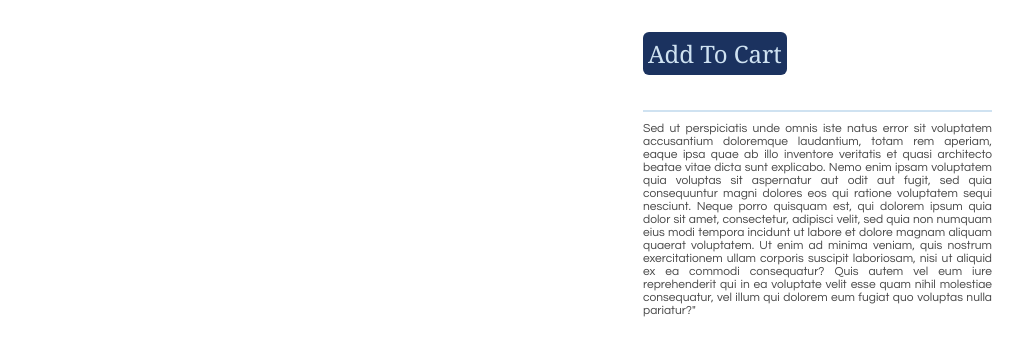
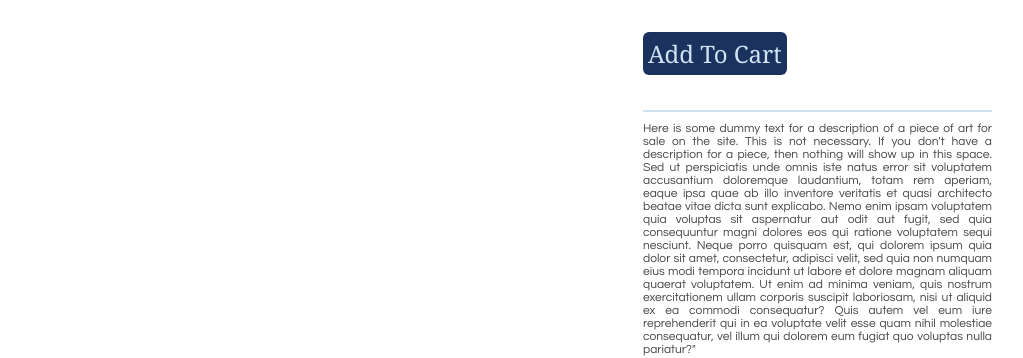
Before and after one commit to leemcalilly/Art-In-Apartments, a plain HTML site: page index.html in a window 1280 px wide. Shown: the part 467-825 px from the top of the page, without its empty margins (128-1151 px from the left). Drawn offline with nearby package versions, Linux system fonts and the light colour scheme.

Commit message:
adding instructions to the item description dummy text on the item detail page

```diff
--- a/index.html
+++ b/index.html
@@ -91,7 +91,7 @@
 				<input id="addToCart" type="submit" value="Add To Cart" src="../image/add-to-cart.png">
 			</form>
 
-			<p id="itemDescription">Sed ut perspiciatis unde omnis iste natus error sit voluptatem accusantium doloremque laudantium, totam rem aperiam, eaque ipsa quae ab illo inventore veritatis et quasi architecto beatae vitae dicta sunt explicabo. Nemo enim ipsam voluptatem quia voluptas sit aspernatur aut odit aut fugit, sed quia consequuntur magni dolores eos qui ratione voluptatem sequi nesciunt. Neque porro quisquam est, qui dolorem ipsum quia dolor sit amet, consectetur, adipisci velit, sed quia non numquam eius modi tempora incidunt ut labore et dolore magnam aliquam quaerat voluptatem. Ut enim ad minima veniam, quis nostrum exercitationem ullam corporis suscipit laboriosam, nisi ut aliquid ex ea commodi consequatur? Quis autem vel eum iure reprehenderit qui in ea voluptate velit esse quam nihil molestiae consequatur, vel illum qui dolorem eum fugiat quo voluptas nulla pariatur?"</p>
+			<p id="itemDescription">Here is some dummy text for a description of a piece of art for sale on the site. This is not necessary. If you don't have a description for a piece, then nothing will show up in this space. Sed ut perspiciatis unde omnis iste natus error sit voluptatem accusantium doloremque laudantium, totam rem aperiam, eaque ipsa quae ab illo inventore veritatis et quasi architecto beatae vitae dicta sunt explicabo. Nemo enim ipsam voluptatem quia voluptas sit aspernatur aut odit aut fugit, sed quia consequuntur magni dolores eos qui ratione voluptatem sequi nesciunt. Neque porro quisquam est, qui dolorem ipsum quia dolor sit amet, consectetur, adipisci velit, sed quia non numquam eius modi tempora incidunt ut labore et dolore magnam aliquam quaerat voluptatem. Ut enim ad minima veniam, quis nostrum exercitationem ullam corporis suscipit laboriosam, nisi ut aliquid ex ea commodi consequatur? Quis autem vel eum iure reprehenderit qui in ea voluptate velit esse quam nihil molestiae consequatur, vel illum qui dolorem eum fugiat quo voluptas nulla pariatur?"</p>
 
 		</section><!--end itemInfoCol -->
 
```
